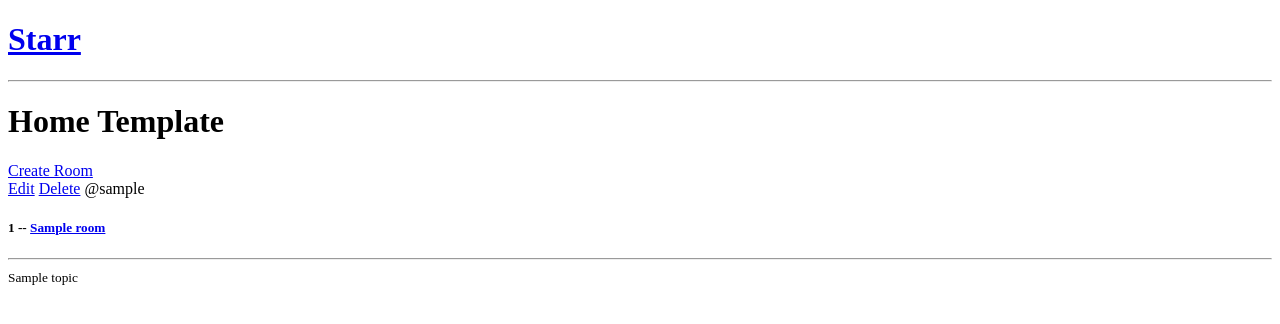
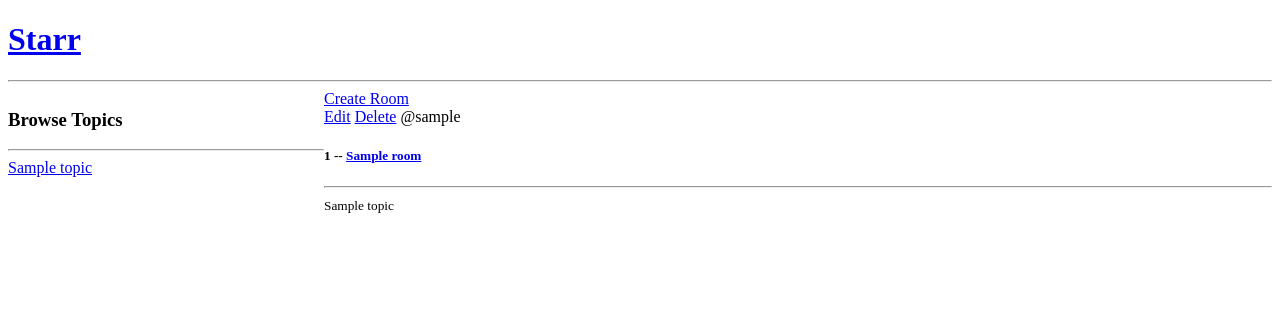
Before and after one commit to TechyStarr/Study-buddy, a Django app: page / in a window 1280 px wide. Shown: the top 324 px of the page. Run offline with Django 4.2, Linux system fonts and the light colour scheme; tables that the repository leaves empty hold one stand-in row (values such as "Sample post").

Commit message:
created a search function

```diff
--- a/studybuddy/base/templates/base/delete.html
+++ b/studybuddy/base/templates/base/delete.html
@@ -6,8 +6,9 @@
 
     {% csrf_token %}
     <p>Are you sure you want to delete "{{obj}}"?</p>
-    <a href="{{request.META.HTTP_REFERER}}"></a>
-    <input type="submit", value="Confirm">
+
+    <a href="{{request.META.HTTP_REFERER}}">Go Back</a> <!--accessing the request object directly -->
+    <input type="submit" value="Confirm" />
 
     {{form.as_p}}
 </form>
--- a/studybuddy/base/templates/base/home.html
+++ b/studybuddy/base/templates/base/home.html
@@ -2,9 +2,27 @@
 
 {% block content %}
 
-<h1>Home Template</h1>
+<style>
+    .home-container {
+        display: grid;
+        grid-template-columns: 1fr 3fr;
+    }
+</style>
 
-<div>
+
+<div class="home-container">
+
+    <div>
+        <h3>Browse Topics</h3>
+        <hr>
+
+        {% for topic in topics %}
+        <div>
+            <a href="{% url 'home' %}?q={{topic.name}}">{{topic.name}}</a>
+        </div>
+        {% endfor %}
+
+    </div>
 
     <div>
         <a href="{% url 'create-room'%}">Create Room</a>
--- a/studybuddy/base/views.py
+++ b/studybuddy/base/views.py
@@ -1,5 +1,5 @@
 from django.shortcuts import render, redirect
-from .models import Room
+from .models import Room, Topic
 from .forms import RoomForm
 
 # Create your views here.
@@ -13,7 +13,10 @@ from .forms import RoomForm
 
 def home(request):
     rooms = Room.objects.all()
-    context = {'rooms': rooms}
+
+    topics = Topic.objects.all()
+
+    context = {'rooms': rooms, 'topics': topics}
     return render(request, 'base/home.html', context)
 
 def room(request, pk):
@@ -53,4 +56,5 @@ def delete_room(request, pk):
     if request.method == 'POST':
 
         room.delete()
-        return
+        return redirect('home')
+    return render(request, 'base/delete.html', {'obj': room} )
```
